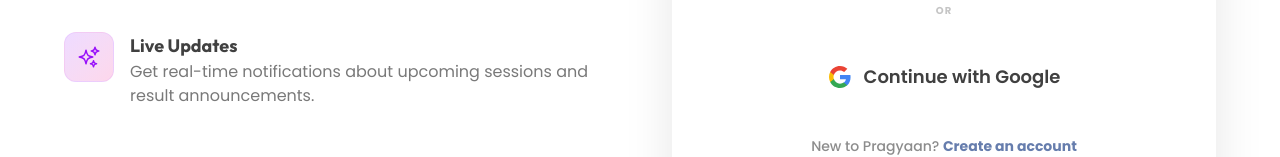
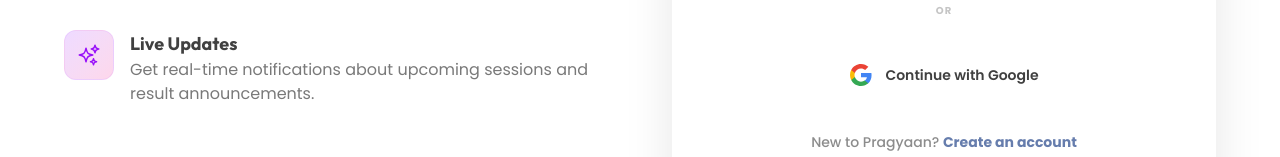
Before and after one commit to ubbelothbrok/BRICS, a React (Vite) app: page /login in a window 1280 px wide. Shown: the part 630-787 px from the top of the page. Built offline with nearby package versions, Linux system fonts and the light colour scheme; no server answers.

Commit message:
style: Reduce the font size of the "Continue with Google" button text.

```diff
--- a/src/pages/Login.tsx
+++ b/src/pages/Login.tsx
@@ -202,7 +202,7 @@ export default function Login() {
                                             <path d="M5.84 14.09c-.22-.66-.35-1.36-.35-2.09s.13-1.43.35-2.09V7.07H2.18C1.43 8.55 1 10.22 1 12s.43 3.45 1.18 4.93l2.85-2.22.81-.62z" fill="#FBBC05" />
                                             <path d="M12 5.38c1.62 0 3.06.56 4.21 1.64l3.15-3.15C17.45 2.09 14.97 1 12 1 7.7 1 3.99 3.47 2.18 7.07l3.66 2.84c.87-2.6 3.3-4.53 6.16-4.53z" fill="#EA4335" />
                                         </svg>
-                                        <span>Continue with Google</span>
+                                        <span className="text-sm">Continue with Google</span>
                                     </a>
 
                                     <div className="pt-2 text-center">
```
